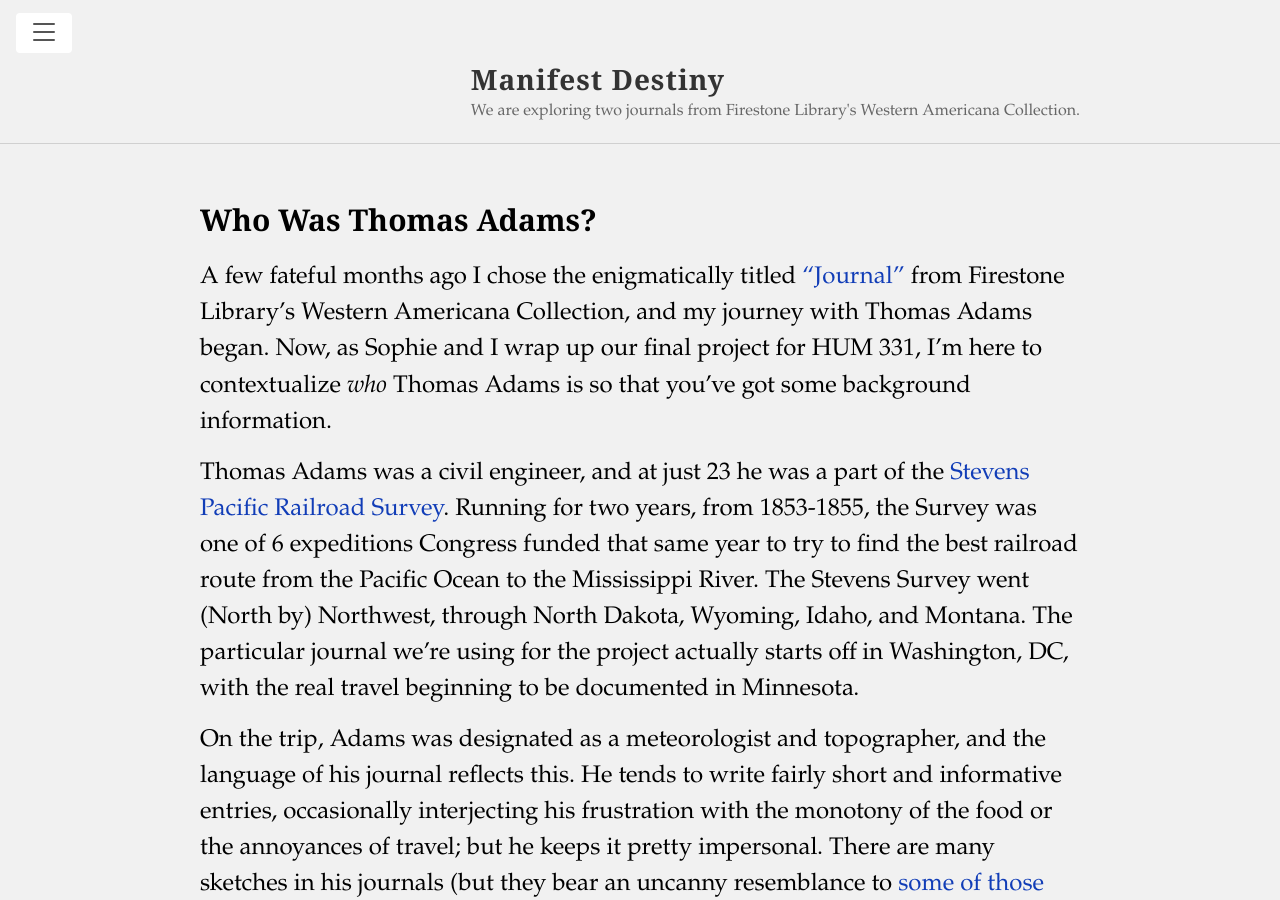
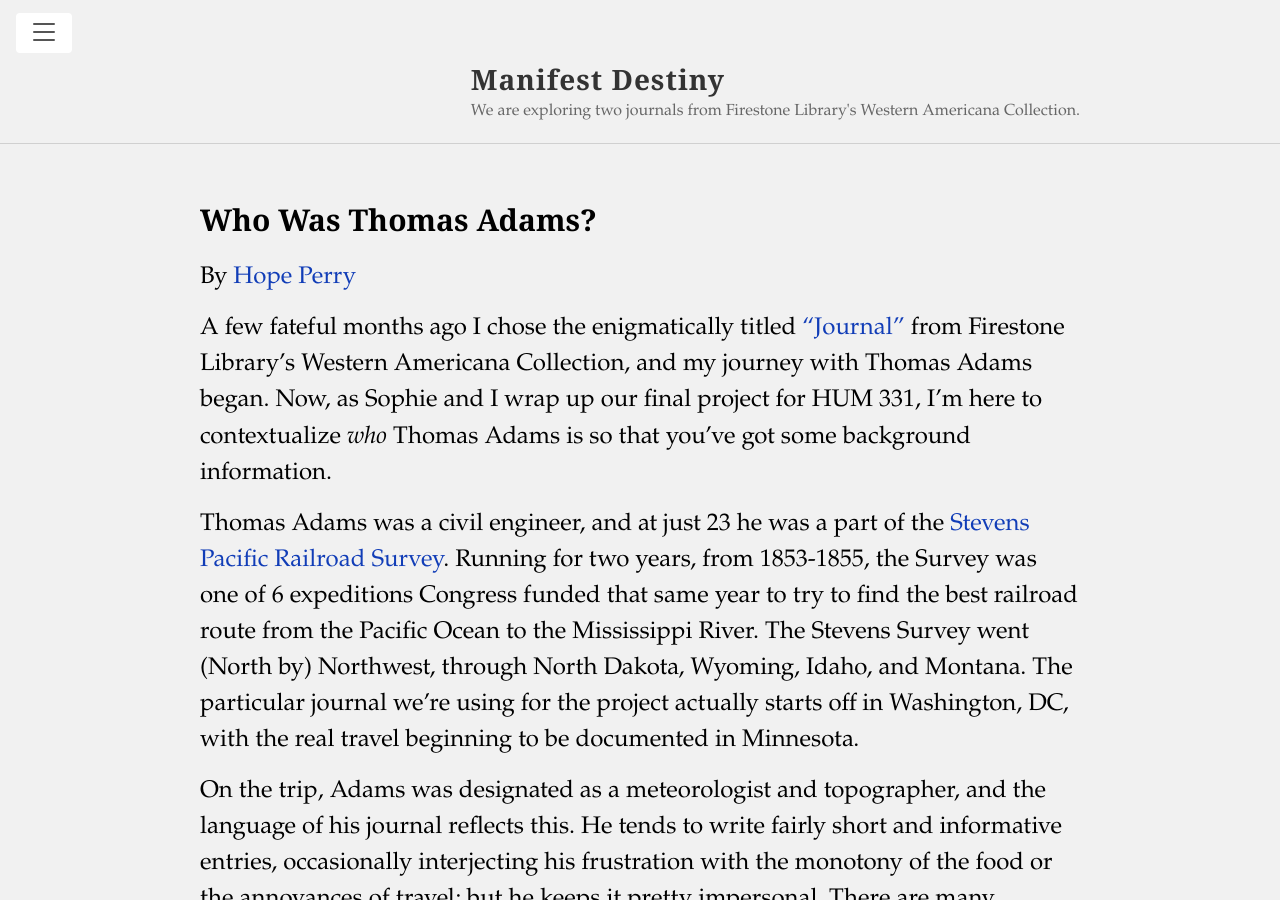
Before and after one commit to HUM-331-Princeton/manifest-destiny, a Jekyll site: the page built from Thomas-Adams-Background.md, in a window 1280 px wide and 900 px high. Built offline with Jekyll 4.4.1, drawn with Linux system fonts in a browser that asks for light colours.

Commit message:
Update page.html

```diff
--- a/_layouts/page.html
+++ b/_layouts/page.html
@@ -5,6 +5,15 @@ layout: default
 <article class="page">
 
   <h1>{{ page.title }}</h1>
+      <p class="post-meta"> By
+    {% if page.author %}<span itemprop="author" itemscope itemtype="http://schema.org/Person"><span itemprop="name">
+    {% for person in site.people %}
+    {% if person.name == page.author %}
+    <a href="{{ site.baseurl }}{{ person.url }}">{{ page.author }}</a>
+    {% endif %}
+    {% endfor %}
+    </span></span>
+  {% endif %}</p>
 
   <div class="entry">
     {{ content }}
```
